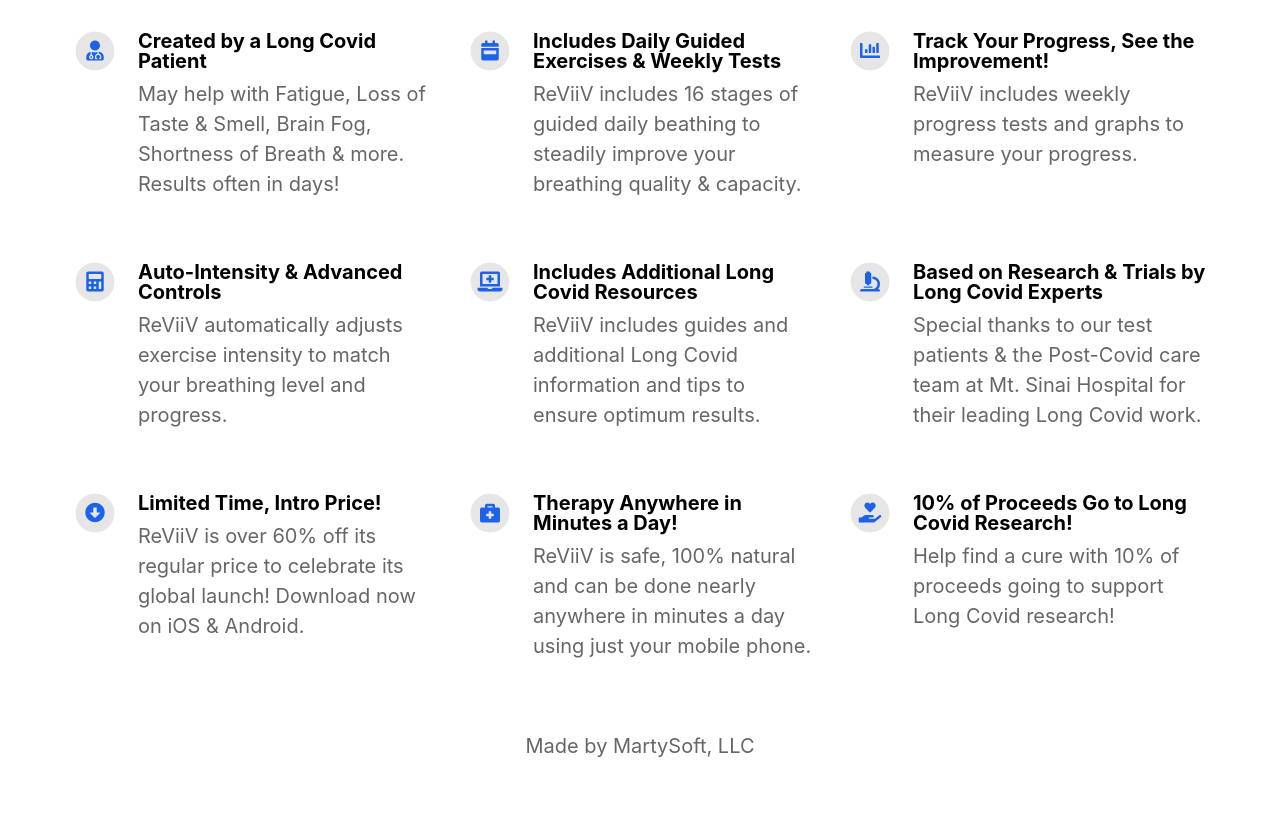
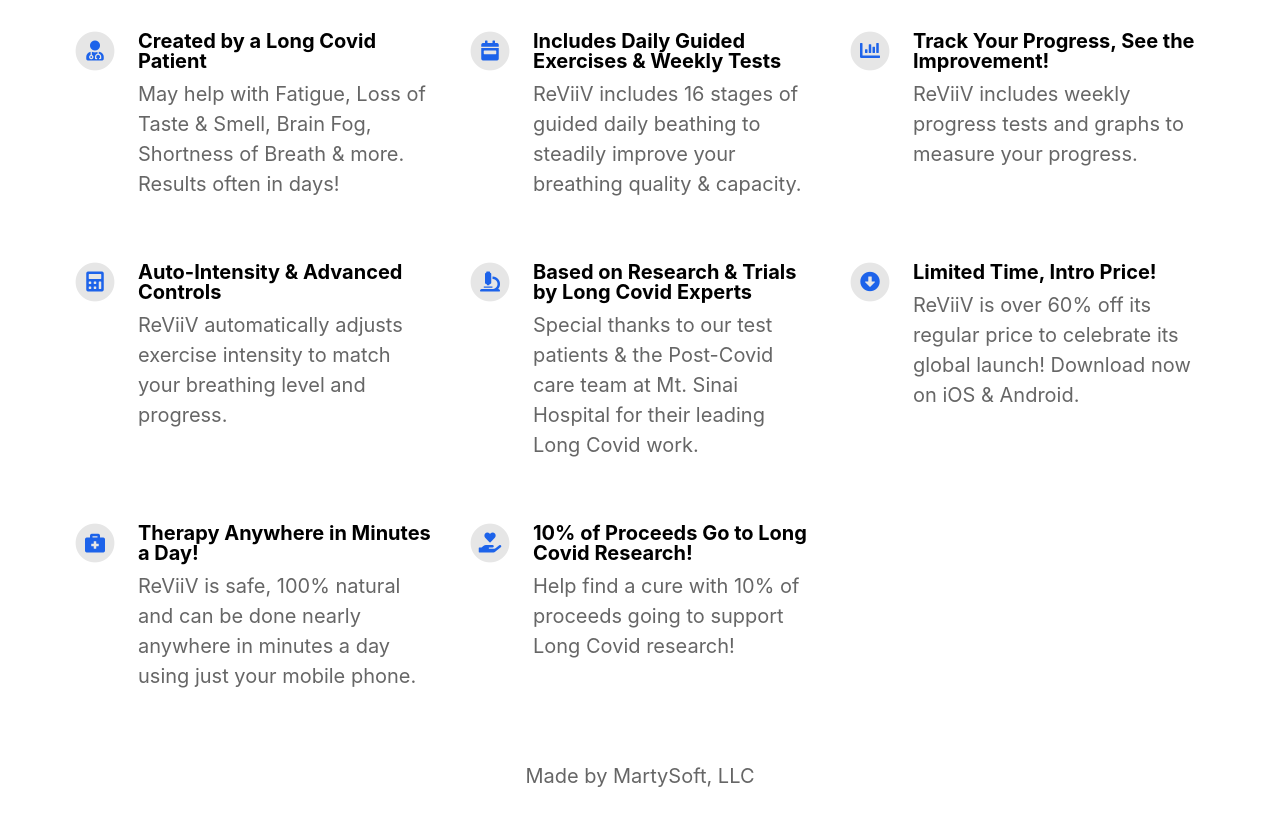
Before and after one commit to marcvanh/reviiv.me, a Jekyll site: the page built from index.html, in a window 1280 px wide and 900 px high, scrolled down 1053 px. Shown: the top 826 px of the window. Built offline with Jekyll 4.4.1, drawn with Linux system fonts in a browser that asks for light colours; nearby versions of some CDN libraries.

Commit message:
Update _config.yml

```diff
--- a/_config.yml
+++ b/_config.yml
@@ -50,10 +50,6 @@ features                                  :
   - title                                 : Auto-Intensity & Advanced Controls
     description                           : ReViiV automatically adjusts exercise intensity to match your breathing level and progress.
     fontawesome_icon_name                 : calculator
-
-  - title                                 : Includes Additional Long Covid Resources
-    description                           : ReViiV includes guides and additional Long Covid information and tips to ensure optimum results.
-    fontawesome_icon_name                 : laptop-medical
 
   - title                                 : Based on Research & Trials by Long Covid Experts
     description                           : Special thanks to our test patients & the Post-Covid care team at Mt. Sinai Hospital for their leading Long Covid work.
```
